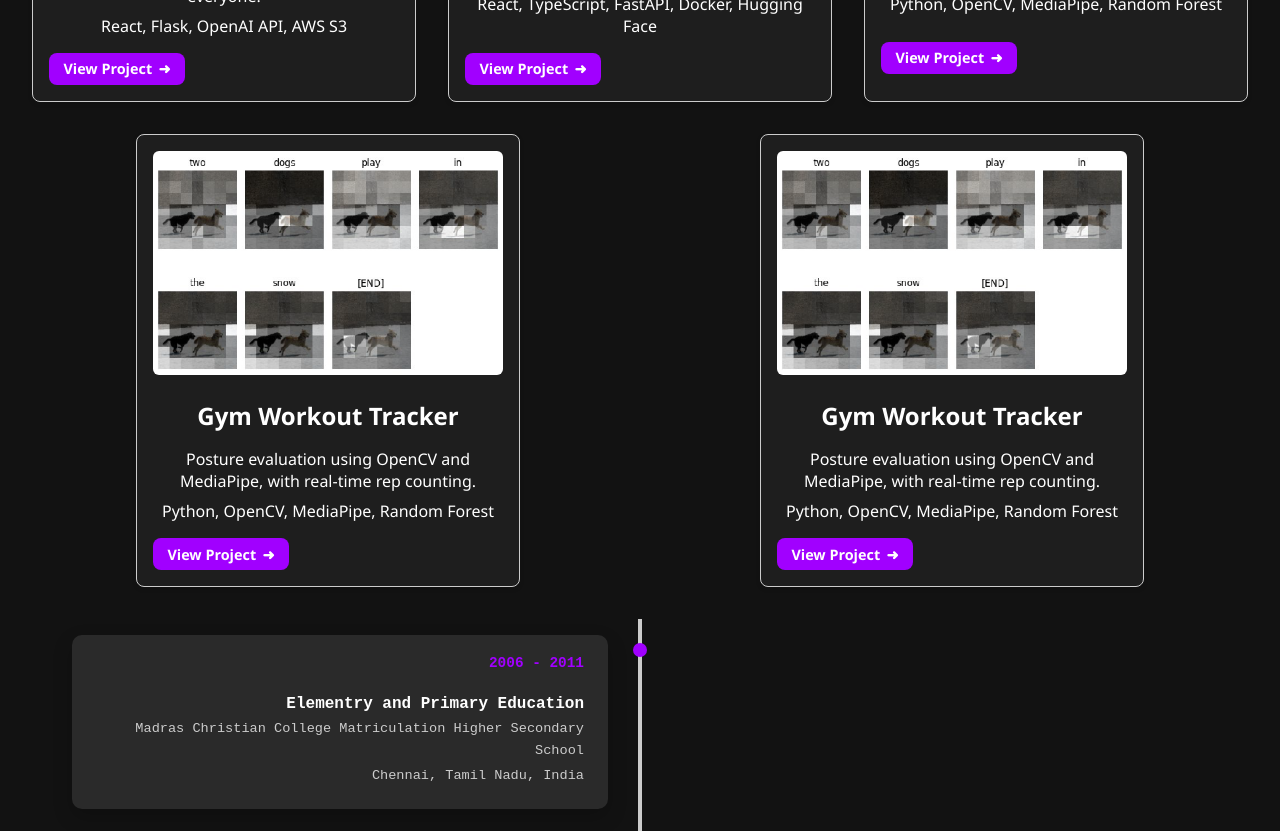
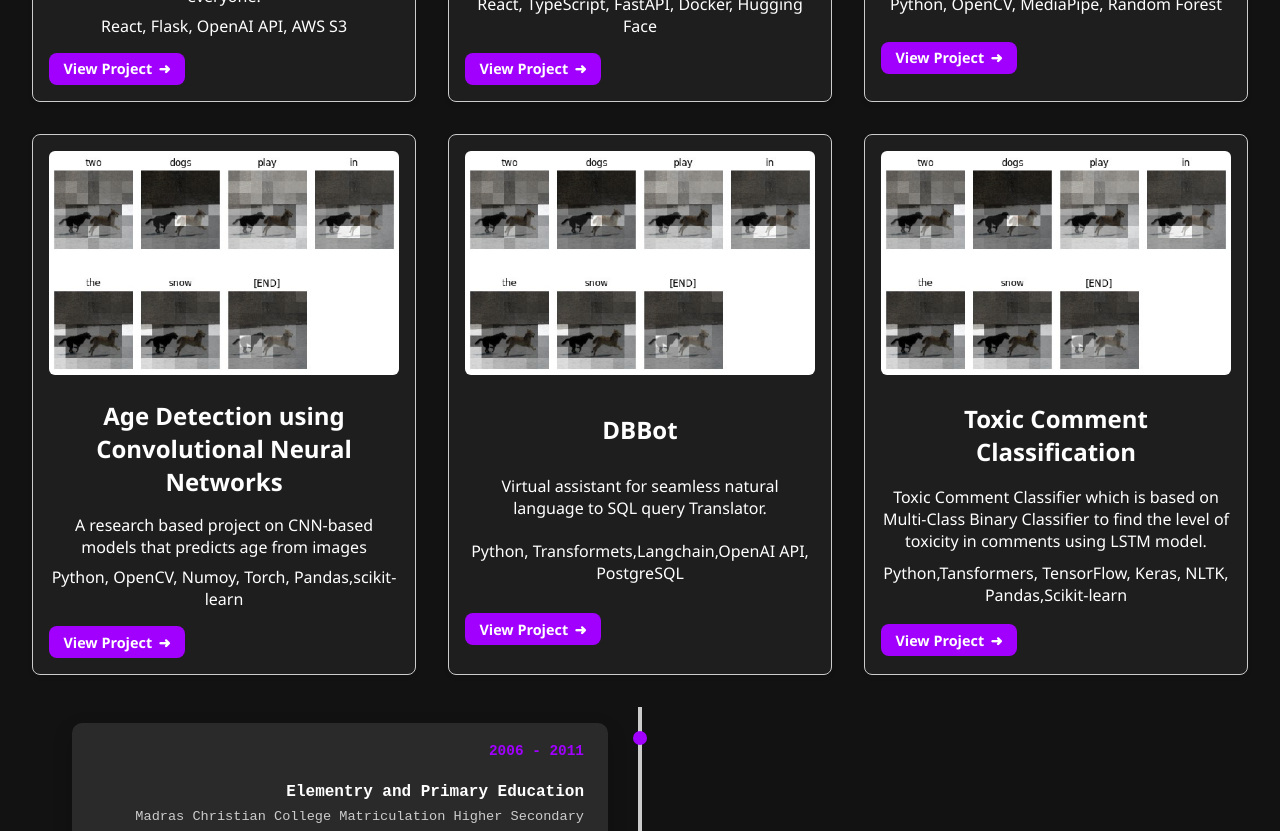
Before and after one commit to S-15-77/PortFolio, a React (Create React App) app: page / in a window 1280 px wide. Shown: the part 1420-2251 px from the top of the page. Built offline with nearby package versions, Linux system fonts and the light colour scheme.

Commit message:
projects

```diff
--- a/src/App.js
+++ b/src/App.js
@@ -1,5 +1,4 @@
-// src/App.js
-import { BrowserRouter as Router, Routes, Route } from 'react-router-dom';
+
 import React, { useEffect } from 'react';
 import AOS from 'aos';
 import Navbar from './components/Navbar';
--- a/src/components/Navbar.js
+++ b/src/components/Navbar.js
@@ -1,5 +1,4 @@
-// src/components/Navbar.js
-import { Link } from 'react-router-dom';
+
 import './Navbar.css';
 
 function Navbar() {
--- a/src/data/projects.json
+++ b/src/data/projects.json
@@ -22,17 +22,24 @@
     "image": "ImageCaption.png"
   },
   {
-    "title": "Gym Workout Tracker",
-    "description": "Posture evaluation using OpenCV and MediaPipe, with real-time rep counting.",
-    "tech": "Python, OpenCV, MediaPipe, Random Forest",
-    "link": "https://github.com/S-15-77/GymTracker",
+    "title": "Age Detection using Convolutional Neural Networks",
+    "description": "A research based project on CNN-based models that predicts age from images",
+    "tech": "Python, OpenCV, Numoy, Torch, Pandas,scikit-learn",
+    "link": "https://github.com/S-15-77/DBbot",
     "image": "ImageCaption.png"
   },
   {
-    "title": "Gym Workout Tracker",
-    "description": "Posture evaluation using OpenCV and MediaPipe, with real-time rep counting.",
-    "tech": "Python, OpenCV, MediaPipe, Random Forest",
-    "link": "https://github.com/S-15-77/GymTracker",
+    "title": "DBBot",
+    "description": "Virtual assistant for seamless natural language to SQL query Translator.",
+    "tech": "Python, Transformets,Langchain,OpenAI API, PostgreSQL",
+    "link": "https://github.com/S-15-77/",
+    "image": "ImageCaption.png"
+  },
+  {
+    "title" : "Toxic Comment Classification",
+    "description": "Toxic Comment Classifier which is based on Multi-Class Binary Classifier to find the level of toxicity in comments using LSTM model.",
+    "tech": "Python,Tansformers, TensorFlow, Keras, NLTK, Pandas,Scikit-learn",
+    "link": "https://github.com/S-15-77/Toxic_Comment_Classification",
     "image": "ImageCaption.png"
   }
 ]
```
